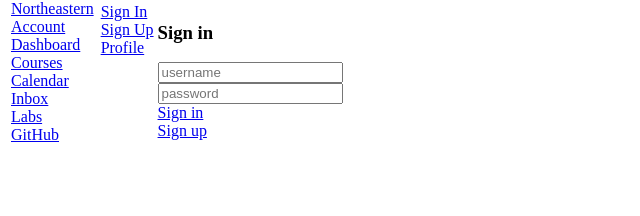
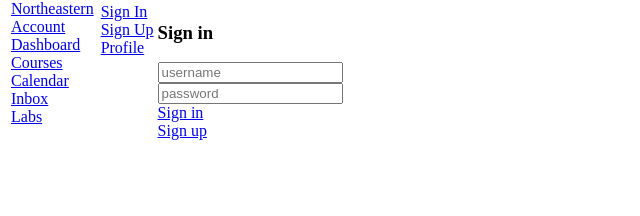
Before and after one commit to huijuhnkim/kanbas-react-web-app-cs5610-fa24, a React (Create React App) app: page /#/Kanbas/Account/Signin in a window 1280 px wide. Shown: the part 83-299 px from the top of the page, without its empty margins (0-640 px from the left). Built offline with nearby package versions, Linux system fonts and the light colour scheme.

Commit message:
moved github link to Labs/index.tsx

```diff
--- a/src/Kanbas/Navigation.tsx
+++ b/src/Kanbas/Navigation.tsx
@@ -9,7 +9,6 @@ export default function KanbasNavigation() {
             <Link to={"/Kanbas/Calendar"} id="wd-calendar-link">Calendar</Link><br/>
             <Link to={"/Kanbas/Inbox"} id="wd-inbox-link">Inbox</Link><br/>
             <Link to={"/Labs"} id="wd-labs-link">Labs</Link><br/>
-            <a href={"https://github.com/huijuhnkim/kanbas-react-web-app-cs5610-fa24"}
-               id={"wd-github"} target="_blank" rel="noreferrer"> GitHub </a>
+
         </div>
     );}
--- a/src/Labs/index.tsx
+++ b/src/Labs/index.tsx
@@ -15,6 +15,8 @@ export default function Index() {
                 <Route path="Lab1" element={<Lab1/>}/>
                 <Route path="Lab2" element={<Lab2/>}/>
                 <Route path="Lab3" element={<Lab3/>}/>
+                <a href={"https://github.com/huijuhnkim/kanbas-react-web-app-cs5610-fa24"}
+                   id={"wd-github"} target="_blank" rel="noreferrer"> GitHub </a>
             </Routes>
         </div>
     )
```
